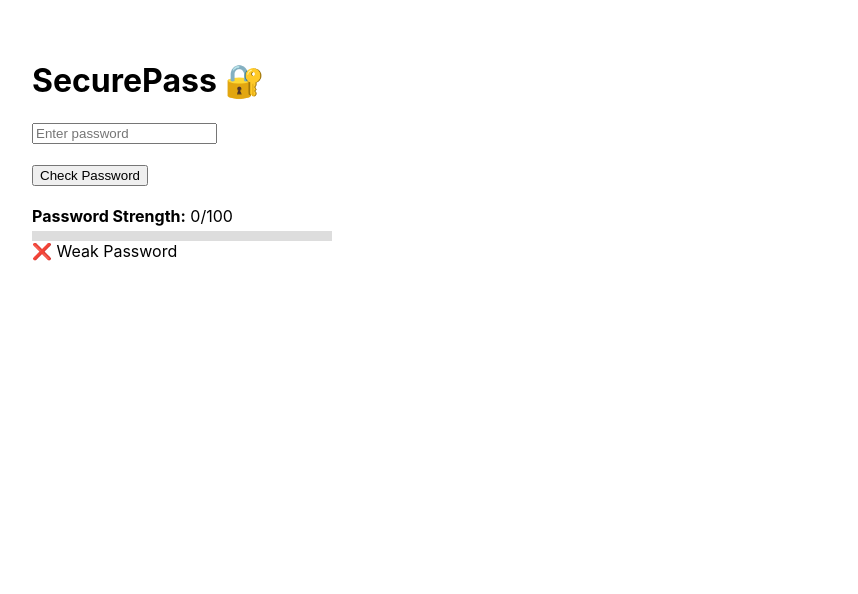
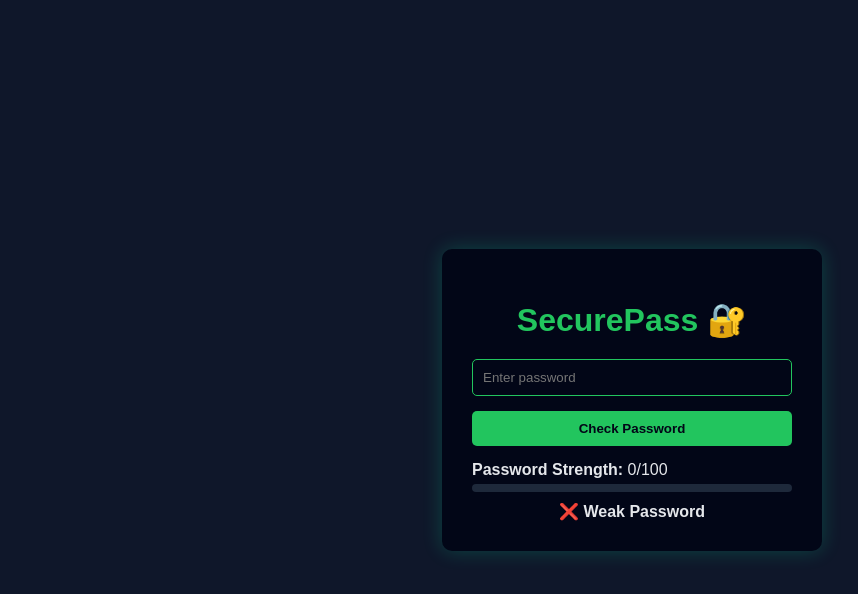
Before and after one commit to MohammadShahbaaz/securepass, a React (Create React App) app in the folder client/: page / in a window 1280 px wide. Shown: the top 594 px of the page, without its empty margins (8-866 px from the left). Built offline with nearby package versions, Linux system fonts and the light colour scheme.

Commit message:
Fixed input and button width alignment in dark UI

```diff
--- a/client/src/App.css
+++ b/client/src/App.css
@@ -1,38 +1,80 @@
-.App {
+* {
+  box-sizing: border-box;
+}
+
+body {
+  margin: 0;
+  font-family: Arial, Helvetica, sans-serif;
+  background-color: #0f172a;
+  color: #e5e7eb;
+}
+
+.container {
+  min-height: 100vh;
+  display: flex;
+  align-items: center;
+  justify-content: center;
+}
+
+.card {
+  background-color: #020617;
+  padding: 30px;
+  border-radius: 10px;
+  width: 380px;
+  box-shadow: 0 0 20px rgba(0, 255, 170, 0.2);
+}
+
+h1 {
+  text-align: center;
+  color: #22c55e;
+  margin-bottom: 20px;
+}
+
+input {
+  width: 100%;
+  padding: 10px;
+  background: #020617;
+  border: 1px solid #22c55e;
+  border-radius: 5px;
+  color: #e5e7eb;
+}
+
+input:focus {
+  outline: none;
+  border-color: #4ade80;
+}
+
+button {
+  width: 100%;
+  padding: 10px;
+  margin-top: 15px;
+  background-color: #22c55e;
+  border: none;
+  border-radius: 5px;
+  color: #020617;
+  font-weight: bold;
+  cursor: pointer;
+}
+
+button:hover {
+  background-color: #4ade80;
+}
+
+.strength-bar {
+  width: 100%;
+  height: 8px;
+  background: #1e293b;
+  margin-top: 5px;
+  border-radius: 4px;
+}
+
+.strength-fill {
+  height: 8px;
+  border-radius: 4px;
+}
+
+.result {
+  margin-top: 10px;
+  font-weight: bold;
   text-align: center;
 }
-
-.App-logo {
-  height: 40vmin;
-  pointer-events: none;
-}
-
-@media (prefers-reduced-motion: no-preference) {
-  .App-logo {
-    animation: App-logo-spin infinite 20s linear;
-  }
-}
-
-.App-header {
-  background-color: #282c34;
-  min-height: 100vh;
-  display: flex;
-  flex-direction: column;
-  align-items: center;
-  justify-content: center;
-  font-size: calc(10px + 2vmin);
-  color: white;
-}
-
-.App-link {
-  color: #61dafb;
-}
-
-@keyframes App-logo-spin {
-  from {
-    transform: rotate(0deg);
-  }
-  to {
-    transform: rotate(360deg);
-  }
-}
--- a/client/src/App.js
+++ b/client/src/App.js
@@ -1,4 +1,5 @@
 import { useState } from "react";
+import "./App.css";
 
 const calculateStrength = (password) => {
   let score = 0;
@@ -30,7 +31,8 @@ function App() {
   };
 
   return (
-    <div style={{ padding: "40px" }}>
+    <div className="container">
+      <div className="card">
         <h1>SecurePass 🔐</h1>
 
         <input
@@ -40,45 +42,41 @@ function App() {
           onChange={(e) => setPassword(e.target.value)}
         />
 
-      <br /><br />
-
         <button onClick={checkPassword}>Check Password</button>
 
-      <br /><br />
-
-      <div>
+        <div style={{ marginTop: "15px" }}>
           <strong>Password Strength:</strong> {strength}/100
         </div>
 
+        <div className="strength-bar">
           <div
-        style={{
-          width: "300px",
-          height: "10px",
-          background: "#ddd",
-          marginTop: "5px",
-        }}
-      >
-        <div
+            className="strength-fill"
             style={{
               width: `${strength}%`,
-            height: "10px",
               background:
-              strength < 40 ? "red" : strength < 70 ? "orange" : "green",
+                strength < 40
+                  ? "#ef4444"
+                  : strength < 70
+                  ? "#f59e0b"
+                  : "#22c55e",
             }}
           ></div>
         </div>
 
-      <div>
+        <div className="result">
           {strength < 40 && "❌ Weak Password"}
           {strength >= 40 && strength < 70 && "⚠️ Medium Password"}
           {strength >= 70 && "✅ Strong Password"}
         </div>
 
         {result !== null && (
-        <h3>
-          {result ? "❌ Password Breached" : "✅ Password Safe"}
-        </h3>
+          <div className="result">
+            {result
+              ? "❌ Password Found in Data Breach"
+              : "✅ Password Is Safe"}
+          </div>
         )}
+      </div>
     </div>
   );
 }
```
Lines whose indentation alone changed are shown as unchanged.
